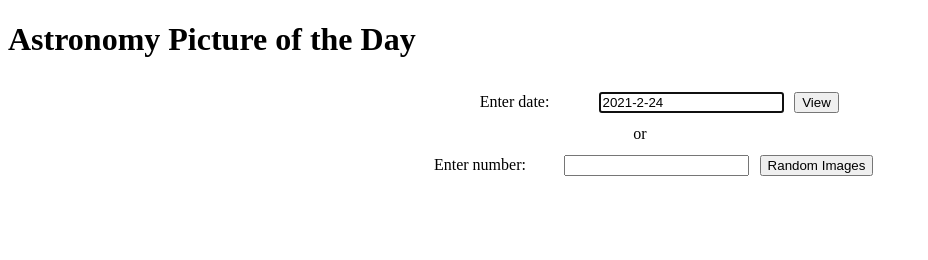
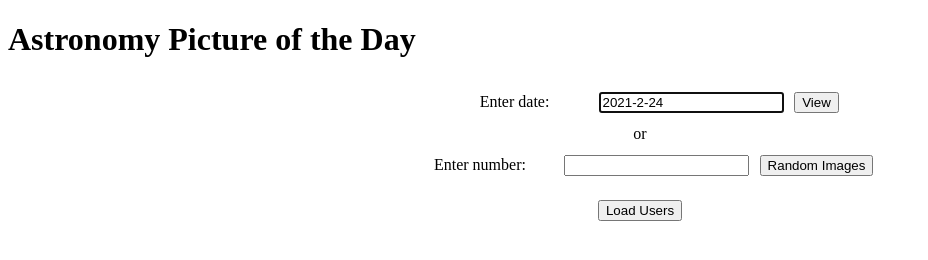
Before and after one commit to CBUmikes930/EGR424_APOD, a plain HTML site: page index.html in a window 1280 px wide. Shown: the whole page, without its empty margins (0-928 px from the left). Drawn offline with nearby package versions, Linux system fonts and the light colour scheme.

Commit message:
Added xhttp ajax approach

```diff
--- a/apod.js
+++ b/apod.js
@@ -87,6 +87,17 @@ const displayError = error => {
     $("#display").html(html);
 };
 
+function displayTestData() {
+    console.log("Test");
+    var xhttp = new XMLHttpRequest();
+    xhttp.onreadystatechange = function() {
+        if (this.readyState == 4 && this.status == 200) {
+            document.getElementById("display").innerHTML = this.responseText;
+        }
+    };
+    xhttp.open("GET", "https://jsonplaceholder.typicode.com/users", true);
+    xhttp.send();
+};
 
 $(document).ready( () => {
     const today = new Date();
--- a/index.html
+++ b/index.html
@@ -21,6 +21,9 @@
             <input type='number' name='count' id='count'>
             <input type="button" id="random_button" value="Random Images">
         </div>
+        <div>
+            <button type="button" id="users" onclick="displayTestData()">Load Users</button>
+        </div>
         <div id='display'></div>
     </main>
     <script src="https://ajax.googleapis.com/ajax/libs/jquery/3.5.1/jquery.min.js"></script>
```
